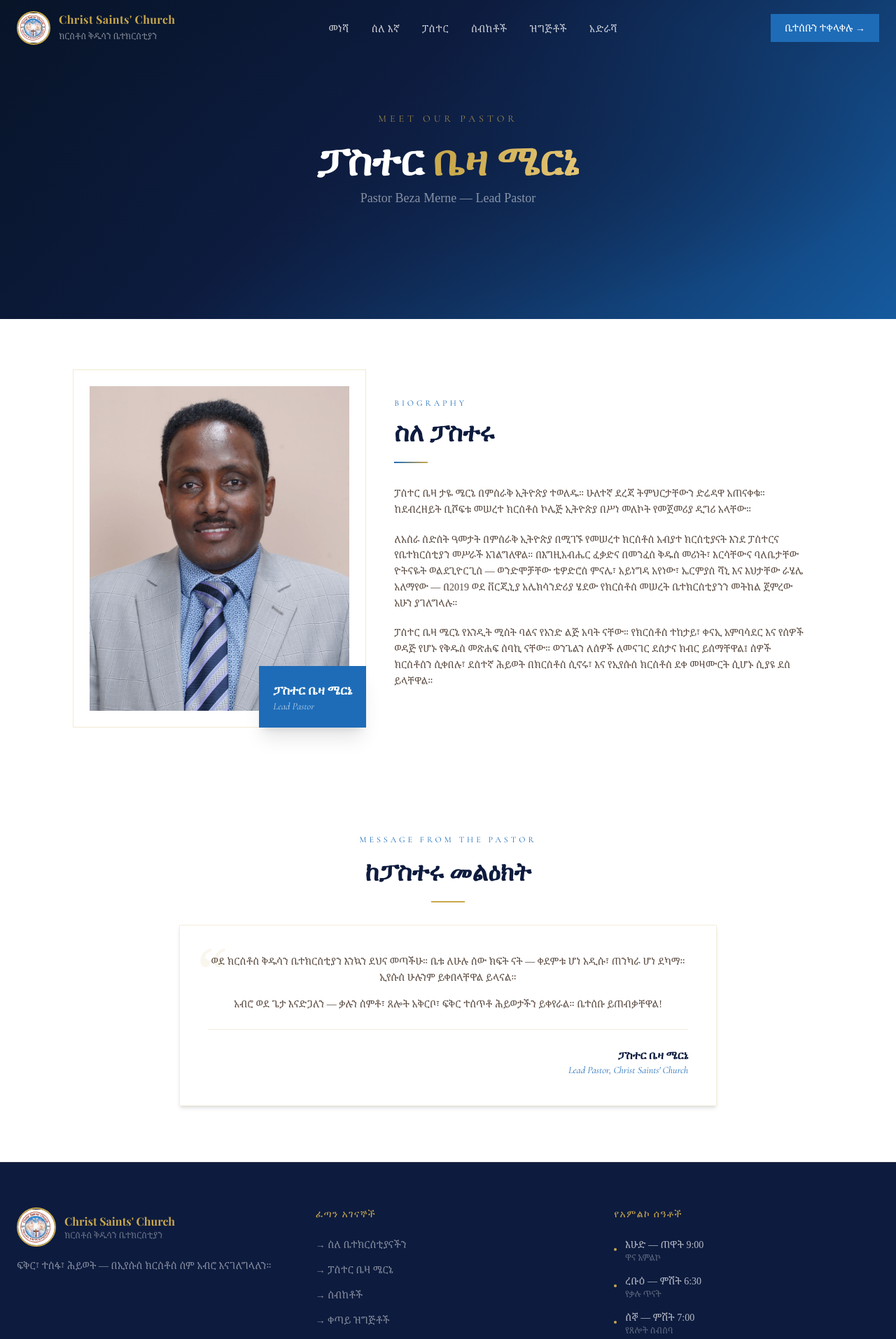
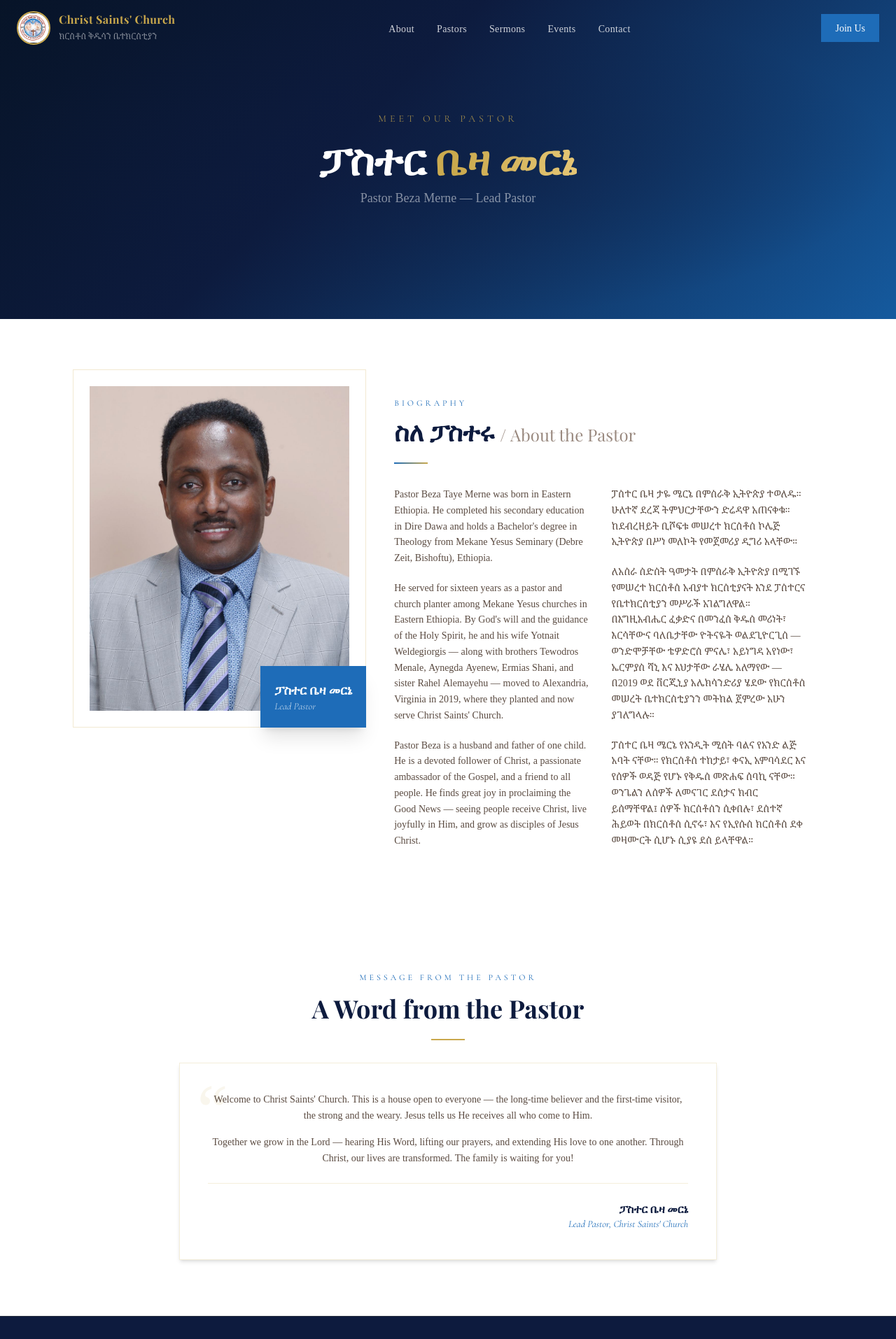
Before and after one commit to merene-daniel/christ-saint-church, a Next.js app: page /pastor in a window 1280 px wide. Shown: the top 1914 px of the page at 70% size. Built offline with nearby package versions, Linux system fonts and the light colour scheme; a web font is replaced by a local one.

Commit message:
fix: translate page contents

```diff
--- a/app/contact/page.tsx
+++ b/app/contact/page.tsx
@@ -15,7 +15,7 @@
     e.preventDefault();
     if (!form.name || !form.email || !form.message) {
       setStatus("error");
-      setResponseMsg("ስም፣ ኢሜይል እና መልዕክት ያስፈልጋሉ።");
+      setResponseMsg("Name, email, and message are required.");
       return;
     }
     setStatus("loading");
@@ -28,15 +28,15 @@
       const data = await res.json();
       if (res.ok) {
         setStatus("success");
-        setResponseMsg(data.message || "መልዕክትዎ ደርሷል!");
+        setResponseMsg(data.message || "Your message has been received!");
         setForm({ name: "", email: "", phone: "", message: "" });
       } else {
         setStatus("error");
-        setResponseMsg(data.error || "ችግር ተፈጥሯል።");
+        setResponseMsg(data.error || "Something went wrong. Please try again.");
       }
     } catch {
       setStatus("error");
-      setResponseMsg("ኔትወርክ ችግር ተፈጥሯል።");
+      setResponseMsg("A network error occurred. Please try again.");
     }
   };
 
@@ -47,9 +47,9 @@
         <div className="relative z-10">
           <p className="font-accent text-gold/75 uppercase tracking-[5px] text-sm mb-4">Contact</p>
           <h1 className="font-display text-5xl md:text-6xl text-white font-black">
-            <span className="text-shimmer">አድራሻ</span>
+            <span className="text-shimmer">Contact Us</span>
           </h1>
-          <p className="font-body text-white/50 text-base mt-3">ወደ ቤቱ ኑ — ሁሌ ክፍት ናት</p>
+          <p className="font-body text-white/50 text-base mt-3">Come as you are — the doors are always open</p>
         </div>
       </section>
 
@@ -58,15 +58,15 @@
           {/* Info */}
           <div>
             <span className="font-accent text-church-blue uppercase tracking-[4px] text-xs block mb-3">Find Us</span>
-            <h2 className="font-display text-4xl text-church-dark font-bold mb-3">ቦታ ዝርዝር</h2>
+            <h2 className="font-display text-4xl text-church-dark font-bold mb-3">Location & Info</h2>
             <div className="w-12 h-0.5 bg-gradient-to-r from-church-blue to-gold mb-8" />
 
             <div className="space-y-6">
               {[
-                { icon: "📍", label: "ቦታ", val: "አዲስ አበባ፣ ኢትዮጵያ" },
-                { icon: "📞", label: "ስልክ", val: "+251 9XX XXX XXX" },
-                { icon: "✉️", label: "ኢሜይል", val: "info@christsaintschurch.org" },
-                { icon: "🕐", label: "የቢሮ ሰዓት", val: "ሰኞ – ዓርብ · ጠዋት 9 – ምሽት 5" },
+                { icon: "📍", label: "Location", val: "Alexandria, Virginia" },
+                { icon: "📞", label: "Phone", val: "+1 (XXX) XXX-XXXX" },
+                { icon: "✉️", label: "Email", val: "info@christsaintschurch.org" },
+                { icon: "🕐", label: "Office Hours", val: "Mon – Fri · 9 AM – 5 PM" },
               ].map((item) => (
                 <div key={item.label} className="flex gap-4 items-start">
                   <div className="w-11 h-11 bg-church-blue/10 flex items-center justify-center text-xl flex-shrink-0">
@@ -84,12 +84,12 @@
 
             {/* Service times */}
             <div className="mt-10 p-6 bg-cream border-l-4 border-gold">
-              <h3 className="font-display text-church-dark text-lg font-bold mb-4">የአምልኮ ሰዓቶች</h3>
+              <h3 className="font-display text-church-dark text-lg font-bold mb-4">Service Times</h3>
               <div className="space-y-3">
                 {[
-                  { day: "እሁድ", time: "ጠዋት 9:00", label: "ዋና አምልኮ" },
-                  { day: "ረቡዕ", time: "ምሽት 6:30", label: "ቃሉ ጥናት" },
-                  { day: "ሰኞ", time: "ምሽት 7:00", label: "ጸሎት ስብሰባ" },
+                  { day: "Sunday", time: "9:00 AM", label: "Main Worship" },
+                  { day: "Wednesday", time: "6:30 PM", label: "Bible Study" },
+                  { day: "Monday", time: "7:00 PM", label: "Prayer Meeting" },
                 ].map((s) => (
                   <div key={s.day} className="flex justify-between items-center py-2 border-b border-gold/15 last:border-0">
                     <div>
@@ -106,7 +106,7 @@
           {/* Form */}
           <div>
             <span className="font-accent text-church-blue uppercase tracking-[4px] text-xs block mb-3">Send Message</span>
-            <h2 className="font-display text-4xl text-church-dark font-bold mb-3">መልዕክት ላኩ</h2>
+            <h2 className="font-display text-4xl text-church-dark font-bold mb-3">Send a Message</h2>
             <div className="w-12 h-0.5 bg-gradient-to-r from-church-blue to-gold mb-8" />
 
             {status === "success" && (
@@ -122,9 +122,9 @@
 
             <div className="space-y-4">
               {[
-                { name: "name", label: "ሙሉ ስምዎ *", type: "text", placeholder: "ፍቅረ ወርቅ ሀ." },
-                { name: "email", label: "ኢሜይል *", type: "email", placeholder: "email@example.com" },
-                { name: "phone", label: "ስልክ", type: "tel", placeholder: "+251 9..." },
+                { name: "name", label: "Full Name *", type: "text", placeholder: "John Doe" },
+                { name: "email", label: "Email *", type: "email", placeholder: "email@example.com" },
+                { name: "phone", label: "Phone", type: "tel", placeholder: "+1 (555) 000-0000" },
               ].map((f) => (
                 <div key={f.name}>
                   <label className="font-accent text-xs tracking-widest uppercase text-[#8a7a70] block mb-1.5">
@@ -142,14 +142,14 @@
               ))}
               <div>
                 <label className="font-accent text-xs tracking-widest uppercase text-[#8a7a70] block mb-1.5">
-                  መልዕክትዎ *
+                  Message *
                 </label>
                 <textarea
                   name="message"
                   value={form.message}
                   onChange={handleChange}
                   rows={5}
-                  placeholder="ምን ልናውቅ ትፈልጋለህ?..."
+                  placeholder="How can we help you?..."
                   className="w-full border border-[#e0d5cc] bg-cream px-4 py-3 font-body text-church-dark text-sm focus:outline-none focus:border-church-blue transition-colors resize-none"
                 />
               </div>
@@ -158,7 +158,7 @@
                 disabled={status === "loading"}
                 className="w-full bg-church-blue hover:bg-church-blue-light disabled:opacity-60 text-white font-body py-4 transition-all duration-300 hover:shadow-lg hover:shadow-church-blue/30 hover:-translate-y-0.5 disabled:cursor-not-allowed text-sm tracking-wide"
               >
-                {status === "loading" ? "እየተላከ ነው..." : "ላክ →"}
+                {status === "loading" ? "Sending..." : "Send Message →"}
               </button>
             </div>
           </div>
--- a/app/page.tsx
+++ b/app/page.tsx
@@ -3,10 +3,10 @@
 import SectionHeader from "@/components/SectionHeader";
 
 const serviceSchedule = [
-  { day: "እሁድ", time: "ጠዋት 9:00", title: "ዋና አምልኮ", icon: "🕊️", color: "from-church-blue to-church-blue-dark" },
-  { day: "ረቡዕ", time: "ምሽት 6:30", title: "የቃሉ ጥናት", icon: "📖", color: "from-deep-blue to-blue-900" },
-  { day: "ሰኞ", time: "ምሽት 7:00", title: "የጸሎት ስብሰባ", icon: "🙏", color: "from-emerald-800 to-emerald-900" },
-  { day: "ቅዳሜ", time: "ቀን 3:00", title: "ምስጋና ቡድን", icon: "🎵", color: "from-purple-900 to-purple-950" },
+  { day: "Sunday", time: "ጠዋት 9:00", title: "Worship", icon: "🕊️", color: "from-church-blue to-church-blue-dark" },
+  { day: "Wednesday", time: "ምሽት 6:30", title: "Bible Study", icon: "📖", color: "from-deep-blue to-blue-900" },
+  { day: "Monday", time: "ምሽት 7:00", title: "Prayer Meeting", icon: "🙏", color: "from-emerald-800 to-emerald-900" },
+  { day: "Thursday", time: "ቀን 3:00", title: "Youth Group", icon: "🎵", color: "from-purple-900 to-purple-950" },
 ];
 
 const values = [
--- a/app/pastor/page.tsx
+++ b/app/pastor/page.tsx
@@ -13,7 +13,7 @@
         <div className="relative z-10">
           <p className="font-accent text-gold/75 uppercase tracking-[5px] text-sm mb-4">Meet Our Pastor</p>
           <h1 className="font-display text-5xl md:text-6xl text-white font-black">
-            ፓስተር <span className="text-shimmer">ቤዛ ሜርኔ</span>
+            ፓስተር <span className="text-shimmer">ቤዛ መርኔ</span>
           </h1>
           <p className="font-body text-white/50 text-lg mt-3">Pastor Beza Merne — Lead Pastor</p>
         </div>
@@ -39,7 +39,7 @@
                 </div>
                 {/* Name card */}
                 <div className="absolute -bottom-6 -right-6 bg-church-blue text-white p-5 shadow-xl">
-                  <p className="font-display text-lg font-bold">ፓስተር ቤዛ ሜርኔ</p>
+                  <p className="font-display text-lg font-bold">ፓስተር ቤዛ መርኔ</p>
                   <p className="font-accent italic text-white/70 text-sm">Lead Pastor</p>
                 </div>
               </div>
@@ -48,10 +48,26 @@
             {/* Bio */}
             <div className="lg:col-span-3 pt-4">
               <span className="font-accent text-church-blue uppercase tracking-[4px] text-xs block mb-3">Biography</span>
-              <h2 className="font-display text-4xl text-church-dark font-bold mb-6">ስለ ፓስተሩ</h2>
+              <h2 className="font-display text-4xl text-church-dark font-bold mb-6">ስለ ፓስተሩ <span className="text-2xl text-[#9a8a80] font-normal">/ About the Pastor</span></h2>
               <div className="w-12 h-0.5 bg-gradient-to-r from-church-blue to-gold mb-8" />
 
+              <div className="grid grid-cols-1 md:grid-cols-2 gap-8">
+                {/* English */}
                 <div className="space-y-5 font-body text-[#5a4a40] text-sm leading-relaxed">
+                  <p>
+                    Pastor Beza Taye Merne was born in Eastern Ethiopia. He completed his secondary education in Dire Dawa and holds a Bachelor&apos;s degree in Theology from Mekane Yesus Seminary (Debre Zeit, Bishoftu), Ethiopia.
+                  </p>
+                  <p>
+                    He served for sixteen years as a pastor and church planter among Mekane Yesus churches in Eastern Ethiopia. By God&apos;s will and the guidance of the Holy Spirit, he and his wife Yotnait Weldegiorgis — along with brothers Tewodros Menale, Aynegda Ayenew, Ermias Shani, and sister Rahel Alemayehu — moved to Alexandria, Virginia in 2019, where they planted and now serve Christ Saints&apos; Church.
+                  </p>
+                  <p>
+                    Pastor Beza is a husband and father of one child. He is a devoted follower of Christ, a passionate ambassador of the Gospel, and a friend to all people. He finds great joy in proclaiming the Good News — seeing people receive Christ, live joyfully in Him, and grow as disciples of Jesus Christ.
+                  </p>
+                </div>
+
+                {/* Amharic */}
+                <div className="space-y-5 font-body text-[#5a4a40] text-sm leading-relaxed">
+
                   <p>
                     ፓስተር ቤዛ ታዬ ሜርኔ በምስራቅ ኢትዮጵያ ተወለዱ። ሁለተኛ ደረጃ ትምህርታቸውን ድሬዳዋ አጠናቀቁ። ከደብረዘይት ቢሾፍቱ መሠረተ ክርስቶስ ኮሌጅ ኢትዮጵያ በሥነ መለኮት የመጀመሪያ ዲግሪ አላቸው።
                   </p>
@@ -61,6 +77,7 @@
                   <p>
                     ፓስተር ቤዛ ሜርኔ የአንዲት ሚስት ባልና የአንድ ልጅ አባት ናቸው። የክርስቶስ ተከታይ፣ ቀናኢ አምባሳደር እና የሰዎች ወዳጅ የሆኑ የቅዱስ መጽሐፍ ሰባኪ ናቸው። ወንጌልን ለሰዎች ለመናገር ደስታና ክብር ይሰማቸዋል፤ ሰዎች ክርስቶስን ሲቀበሉ፣ ደስተኛ ሕይወት በክርስቶስ ሲኖሩ፣ እና የኢየሱስ ክርስቶስ ደቀ መዛሙርት ሲሆኑ ሲያዩ ደስ ይላቸዋል።
                   </p>
+                </div>
               </div>
 
               {/* Scripture emphasis */}
@@ -94,20 +111,18 @@
       <section className="py-20 px-6 bg-cream">
         <div className="max-w-3xl mx-auto text-center">
           <span className="font-accent text-church-blue uppercase tracking-[4px] text-xs block mb-4">Message from the Pastor</span>
-          <h2 className="font-display text-4xl text-church-dark font-bold mb-6">ከፓስተሩ መልዕክት</h2>
+          <h2 className="font-display text-4xl text-church-dark font-bold mb-6">A Word from the Pastor</h2>
           <div className="w-12 h-0.5 bg-gold mx-auto mb-8" />
           <div className="bg-white p-10 border border-gold/20 shadow-md relative">
             <div className="absolute top-4 left-6 text-8xl font-serif text-gold/10 leading-none select-none">&ldquo;</div>
             <p className="font-body text-[#5a4a40] leading-relaxed text-sm relative z-10 mb-4">
-              ወደ ክርስቶስ ቅዱሳን ቤተክርስቲያን እንኳን ደህና መጣችሁ። ቤቱ ለሁሉ ሰው ክፍት ናት — ቀደምቱ ሆነ አዲሱ፣
-              ጠንካራ ሆነ ደካማ። ኢየሱስ ሁሉንም ይቀበላቸዋል ይላናል።
+              Welcome to Christ Saints&apos; Church. This is a house open to everyone — the long-time believer and the first-time visitor, the strong and the weary. Jesus tells us He receives all who come to Him.
             </p>
             <p className="font-body text-[#5a4a40] leading-relaxed text-sm">
-              አብሮ ወደ ጌታ እናድጋለን — ቃሉን ሰምቶ፣ ጸሎት አቅርቦ፣ ፍቅር ተሰጥቶ ሕይወታችን ይቀየራል።
-              ቤተሰቡ ይጠብቃቸዋል!
+              Together we grow in the Lord — hearing His Word, lifting our prayers, and extending His love to one another. Through Christ, our lives are transformed. The family is waiting for you!
             </p>
             <div className="mt-6 pt-6 border-t border-gold/20 text-right">
-              <p className="font-display text-church-dark font-bold">ፓስተር ቤዛ ሜርኔ</p>
+              <p className="font-display text-church-dark font-bold">ፓስተር ቤዛ መርኔ</p>
               <p className="font-accent italic text-church-blue text-sm">Lead Pastor, Christ Saints&apos; Church</p>
             </div>
           </div>
--- a/components/Footer.tsx
+++ b/components/Footer.tsx
@@ -25,22 +25,22 @@
           {/* Quick Links */}
           <div>
             <h4 className="font-accent text-gold text-lg mb-5 tracking-widest uppercase text-sm">
-              ፈጣን አገናኞች
+              Links
             </h4>
             <ul className="space-y-3">
               {[
-                { href: "/about", label: "ስለ ቤተክርስቲያናችን" },
-                { href: "/pastor", label: "ፓስተር ቤዛ ሜርኔ" },
-                { href: "/sermons", label: "ስብከቶች" },
-                { href: "/events", label: "ቀጣይ ዝግጅቶች" },
-                { href: "/contact", label: "አድራሻና ካርታ" },
+                { href: "/about", label: "About" },
+                { href: "/pastor", label: "Pastor" },
+                { href: "/sermons", label: "Sermons" },
+                { href: "/events", label: "Events" },
+                { href: "/contact", label: "Contact" },
               ].map((link) => (
                 <li key={link.href}>
                   <Link
                     href={link.href}
                     className="font-body text-white/50 hover:text-gold transition-colors text-sm"
                   >
-                    → {link.label}
+                    {link.label}
                   </Link>
                 </li>
               ))}
@@ -50,13 +50,13 @@
           {/* Service Times */}
           <div>
             <h4 className="font-accent text-gold tracking-widest uppercase text-sm mb-5">
-              የአምልኮ ሰዓቶች
+              Worship Schedule
             </h4>
             <div className="space-y-3">
               {[
-                { day: "እሁድ", time: "ጠዋት 9:00", label: "ዋና አምልኮ" },
-                { day: "ረቡዕ", time: "ምሽት 6:30", label: "የቃሉ ጥናት" },
-                { day: "ሰኞ", time: "ምሽት 7:00", label: "የጸሎት ስብሰባ" },
+                { day: "Sunday", time: "9:00AM", label: "Worship" },
+                { day: "Wednesday", time: "6:30PM", label: "Bible Study" },
+                { day: "Monday", time: "7:00PM", label: "Prayer Meeting" },
               ].map((s) => (
                 <div key={s.day} className="flex items-center gap-3">
                   <div className="w-1 h-1 rounded-full bg-gold flex-shrink-0" />
--- a/components/Navbar.tsx
+++ b/components/Navbar.tsx
@@ -5,12 +5,12 @@
 import Image from "next/image";
 
 const navLinks = [
-  { href: "/", label: "መነሻ" },
-  { href: "/about", label: "ስለ እኛ" },
-  { href: "/pastor", label: "ፓስተር" },
-  { href: "/sermons", label: "ስብከቶች" },
-  { href: "/events", label: "ዝግጅቶች" },
-  { href: "/contact", label: "አድራሻ" },
+  { href: "/", label: "" },
+  { href: "/about", label: "About" },
+  { href: "/pastor", label: "Pastors" },
+  { href: "/sermons", label: "Sermons" },
+  { href: "/events", label: "Events" },
+  { href: "/contact", label: "Contact" },
 ];
 
 export default function Navbar() {
@@ -70,7 +70,7 @@
           href="/contact"
           className="hidden lg:inline-flex items-center gap-2 bg-church-blue hover:bg-church-blue-light text-white px-5 py-2.5 text-sm font-body transition-all duration-300 hover:shadow-lg hover:shadow-church-blue/40 hover:-translate-y-0.5"
         >
-          ቤተሰቡን ተቀላቀሉ →
+          Join Us
         </Link>
 
         {/* Mobile burger */}
@@ -109,7 +109,7 @@
               onClick={() => setMenuOpen(false)}
               className="inline-block bg-church-blue text-white px-6 py-2.5 font-body text-sm mt-2"
             >
-              ቤተሰቡን ተቀላቀሉ →
+              Join Us
             </Link>
           </li>
         </ul>
```
Lines whose indentation alone changed are shown as unchanged.
